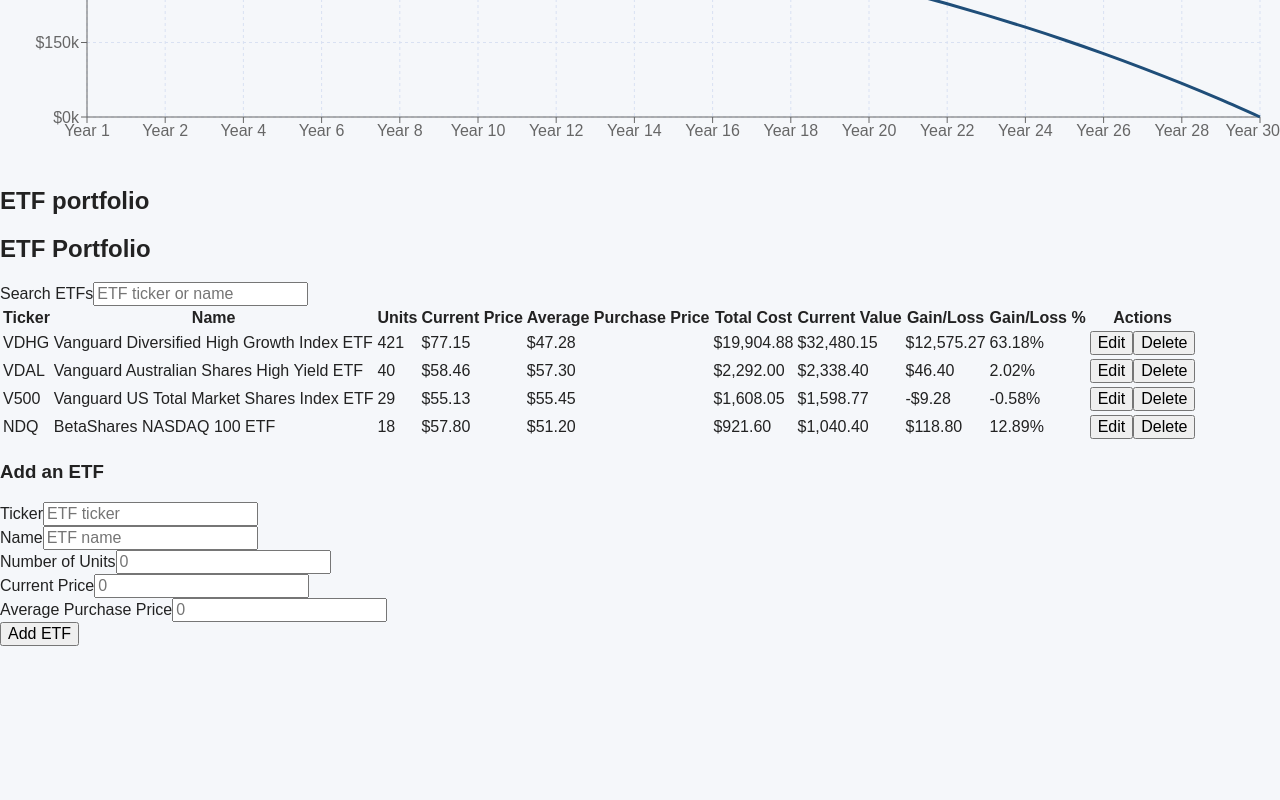
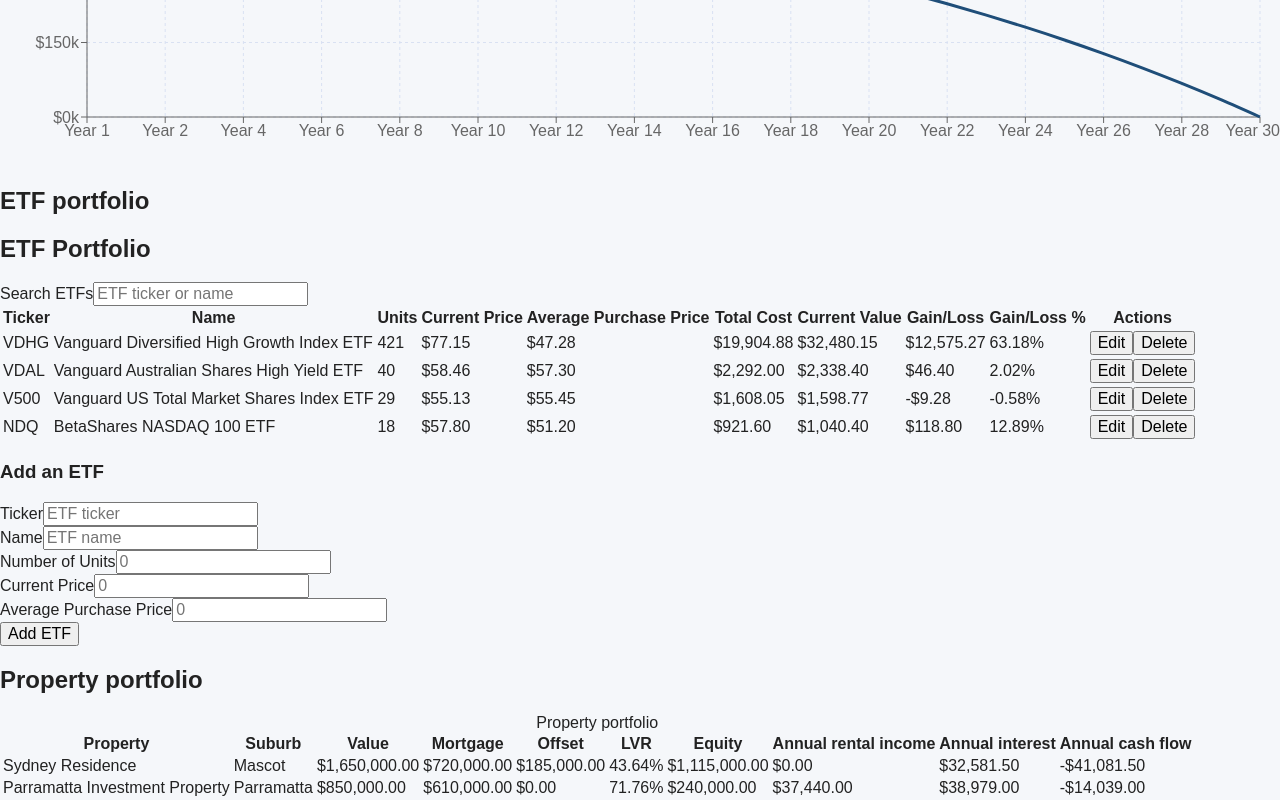
Before and after one commit to anthonycheung1/personal-finance-dashboard, a React (Vite) app: page / in a window 1280 px wide. Shown: the part 1613-2413 px from the top of the page. Before the commit the page ends 2259 px from the top, so only its background shows below. Built offline with nearby package versions, Linux system fonts and the light colour scheme.

Commit message:
Add property portfolio table

```diff
--- a/src/App.tsx
+++ b/src/App.tsx
@@ -24,14 +24,17 @@
 import PageLayout from './components/Layout/PageLayout';
 import StatCard from './components/UI/StatCard';
 import ETFTable from './components/UI/ETFTable';
+import PropertyTable from './components/UI/PropertyTable';
 
 import NetWorthChart from './components/Charts/NetWorthChart';
 import AssetAllocationChart from './components/Charts/AssetAllocationChart';
 import MortgageChart from './components/Charts/MortgageChart';
 
 function App() {
+  // ETF portfolio state
   const [etfs, setEtfs] = useState<ETF[]>(etfHoldings);
 
+  // Financial calculations
   const netWorth = getNetWorth(
     etfs,
     properties,
@@ -42,23 +45,29 @@
   const mortgagePreview =
     getMortgageAmortisationSchedule(500000, 6, 30);
 
-  const handleAddETF = (newETF: ETF) => {
-    setEtfs((currentETFs) => [...currentETFs, newETF]);
-  };
+  // Add an ETF
+  function handleAddETF(newETF: ETF) {
+    setEtfs((currentETFs) => [
+      ...currentETFs,
+      newETF
+    ]);
+  }
 
-  const handleUpdateETF = (updatedETF: ETF) => {
+  // Update an ETF
+  function handleUpdateETF(updatedETF: ETF) {
     setEtfs((currentETFs) =>
       currentETFs.map((etf) =>
         etf.id === updatedETF.id ? updatedETF : etf
       )
     );
-  };
+  }
 
-  const handleDeleteETF = (id: number) => {
+  // Delete an ETF
+  function handleDeleteETF(id: number) {
     setEtfs((currentETFs) =>
       currentETFs.filter((etf) => etf.id !== id)
     );
-  };
+  }
 
   return (
     <PageLayout title="Personal Finance Dashboard">
@@ -107,7 +116,9 @@
       <section className="dashboard-section">
         <h2>Net worth over time</h2>
 
-        <NetWorthChart history={netWorthHistory} />
+        <NetWorthChart
+          history={netWorthHistory}
+        />
       </section>
 
       {/* Asset allocation chart */}
@@ -126,7 +137,9 @@
       <section className="dashboard-section">
         <h2>Mortgage balance preview</h2>
 
-        <MortgageChart schedule={mortgagePreview} />
+        <MortgageChart
+          schedule={mortgagePreview}
+        />
       </section>
 
       {/* ETF portfolio */}
@@ -141,6 +154,15 @@
         />
       </section>
 
+      {/* Property portfolio */}
+      <section className="dashboard-section">
+        <h2>Property portfolio</h2>
+
+        <PropertyTable
+          properties={properties}
+        />
+      </section>
+
     </PageLayout>
   );
 }
--- /dev/null
+++ b/src/components/UI/PropertyTable.tsx
@@ -0,0 +1,77 @@
+import type { Property } from '../../types/finance';
+
+import {
+  getPropertyEquity,
+  getPropertyLVR,
+  getPropertyAnnualRentalIncome,
+  getPropertyAnnualInterest,
+  getPropertyCashFlow
+} from '../../utils/calculations';
+
+import {
+  formatCurrency,
+  formatPercentage
+} from '../../utils/formatters';
+
+type PropertyTableProps = {
+  properties: Property[];
+};
+
+function PropertyTable(props: PropertyTableProps) {
+  if (props.properties.length === 0) {
+    return (
+      <p className="empty-state">
+        No properties have been added yet.
+      </p>
+    );
+  }
+
+  return (
+    <div className="table-container">
+      <table>
+        <caption>
+          Property portfolio
+        </caption>
+
+        <thead>
+          <tr>
+            <th scope="col">Property</th>
+            <th scope="col">Suburb</th>
+            <th scope="col">Value</th>
+            <th scope="col">Mortgage</th>
+            <th scope="col">Offset</th>
+            <th scope="col">LVR</th>
+            <th scope="col">Equity</th>
+            <th scope="col">Annual rental income</th>
+            <th scope="col">Annual interest</th>
+            <th scope="col">Annual cash flow</th>
+          </tr>
+        </thead>
+
+        <tbody>
+          {props.properties.map((property) => {
+              const cashFlow = getPropertyCashFlow(property);
+
+              return (
+                <tr key={property.id}>
+                  <td>{property.name}</td>
+                  <td>{property.suburb}</td>
+                  <td>{formatCurrency(property.currentValue)}</td>
+                  <td>{formatCurrency(property.mortgageBalance)}</td>
+                  <td>{formatCurrency(property.offsetBalance)}</td>
+                  <td>{formatPercentage(getPropertyLVR(property))}</td>
+                  <td>{formatCurrency(getPropertyEquity(property))}</td>
+                  <td>{formatCurrency(getPropertyAnnualRentalIncome(property))}</td>
+                  <td>{formatCurrency(getPropertyAnnualInterest(property))}</td>
+                  <td className={cashFlow >= 0 ? 'positive' : 'negative'}>{formatCurrency(cashFlow)}</td>
+                </tr>
+              );
+            }
+          )}
+        </tbody>
+      </table>
+    </div>
+  );
+}
+
+export default PropertyTable;
```
